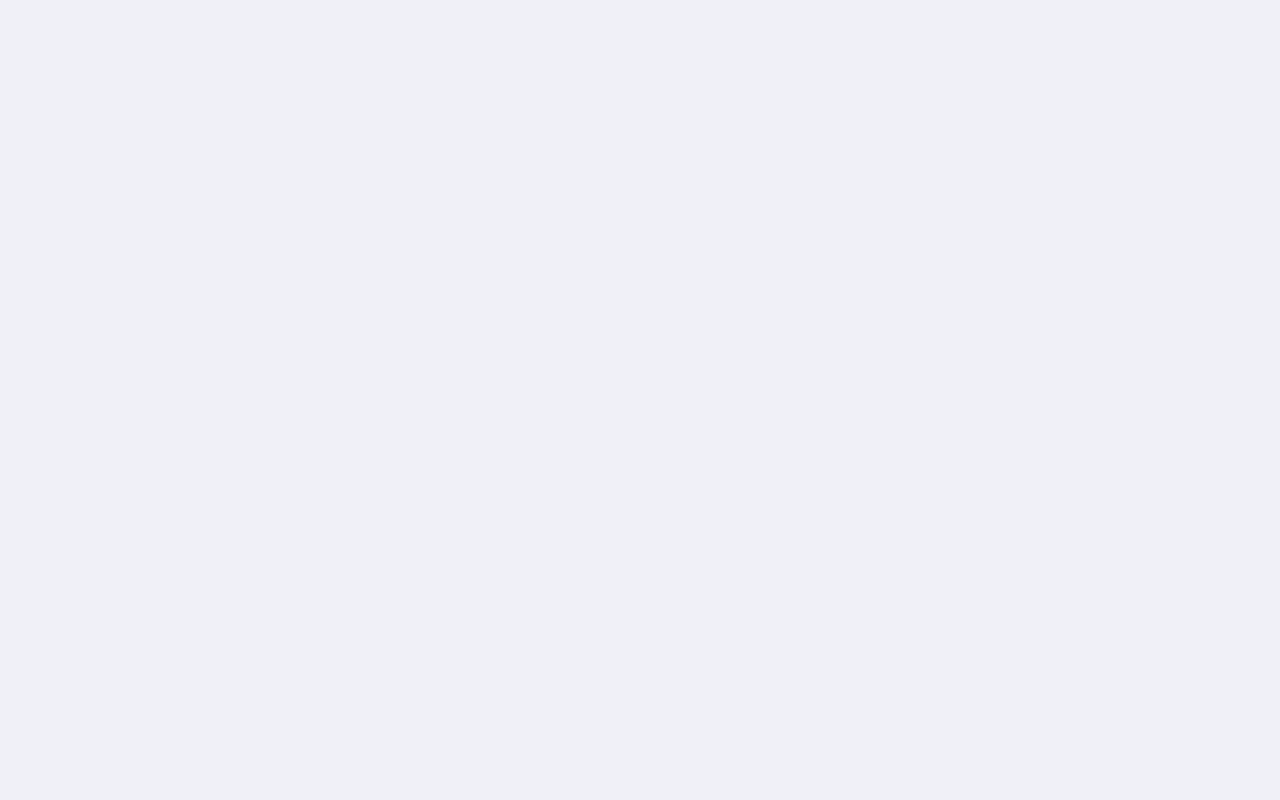
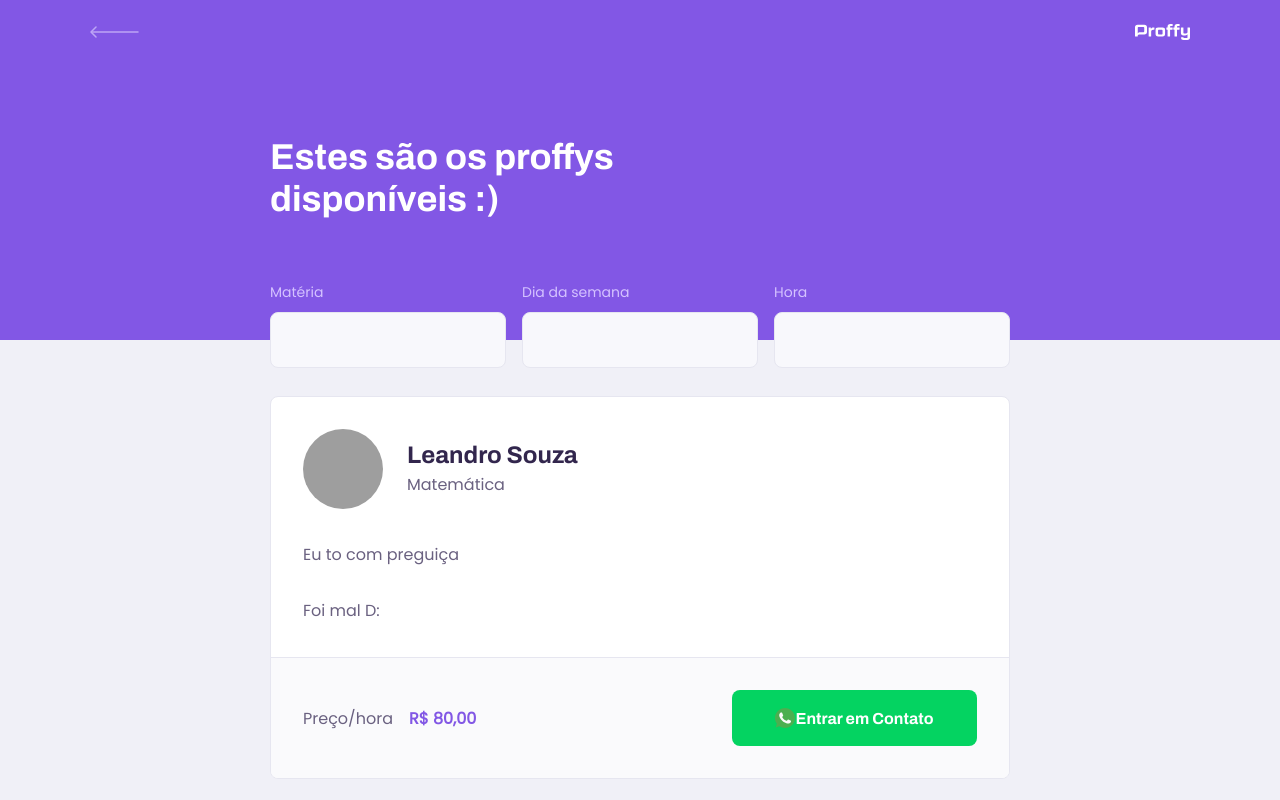
Before and after one commit to leandrosouzaa/proffy, a React (Create React App) app in the folder web/: page /study in a window 1280 px wide. Shown: the top 800 px of the page. Built offline with nearby package versions, Linux system fonts and the light colour scheme; grey boxes are pictures that could not be loaded.

Commit message:
feat: finish TeachersList page (only design)

```diff
--- a/web/src/pages/TeachersList/index.tsx
+++ b/web/src/pages/TeachersList/index.tsx
@@ -1,7 +1,41 @@
 import React from 'react';
 
+import { PageHeader, TeacherItem } from '../../components';
+
+import './styles.css';
+
 const TeachersList: React.FC = () => {
-  return <div />;
-}
+  return (
+    <div id="page-teacher-list" className="container">
+      <PageHeader title="Estes são os proffys disponíveis :)">
+        <form id="search-teachers">
+          <div className="input-block">
+            <label htmlFor="subject">Matéria</label>
+            <input type="text" name="subject" id="subject"/>
+          </div>
 
-export default TeachersList;
+          <div className="input-block">
+            <label htmlFor="week_day">Dia da semana</label>
+            <input type="text" name="week_day" id="week_day"/>
+          </div>
+
+          <div className="input-block">
+            <label htmlFor="time">Hora</label>
+            <input type="text" name="time" id="time"/>
+          </div>
+        </form>
+      </PageHeader>
+
+      <main>
+        <TeacherItem />
+        <TeacherItem />
+        <TeacherItem />
+        <TeacherItem />
+        <TeacherItem />
+
+      </main>
+    </div>
+    )
+  }
+
+  export default TeachersList;
--- /dev/null
+++ b/web/src/pages/TeachersList/styles.css
@@ -0,0 +1,77 @@
+#page-teacher-list {
+   width: 100vw;
+   height: 100vh;
+}
+
+#searcher-teachers {
+   margin-top: 3.2rem;
+}
+
+#search-teachers label {
+   color: var(--color-text-in-primary)
+}
+
+#search-teachers .input-block {
+   position: relative;
+}
+
+#search-teachers .input-block + .input-block {
+   margin-top: 1.4rem;
+}
+
+#search-teachers .input-block label {
+   font-size: 1.4rem;
+}
+
+#search-teachers .input-block input {
+   width: 100%;
+   height: 5.6rem;
+   margin-top: 0.8rem;
+   border-radius: 0.8rem;
+   background: var(--color-input-background);
+   border: 1px solid var(--color-line-in-white);
+   outline: 0;
+   padding: 0 1.6rem;
+   font: 1.6rem Archivo;
+}
+
+#search-teachers .input-block:focus-within::after {
+   width: calc(100%- 3.2rem);
+   height: 2px;
+   content: '';
+   background: var(--color-primary-light);
+   position: absolute;
+   left: 1.6rem;
+   right: 1.6rem;
+   bottom: 0;
+}
+
+#page-teacher-list main {
+   margin: 3.2rem auto;
+   width: 90%;
+}
+
+
+@media (min-width: 700px) {
+   #page-teacher-list {
+      max-width: 100%;
+   }
+
+   #search-teachers {
+      display:grid;
+      grid-template-columns: repeat(3, 1fr);
+      column-gap: 16px;
+      position: absolute;
+      bottom: -28px;
+   }
+
+   #search-teachers .input-block + .input-block {
+      margin-top: 0;
+   }
+
+   #page-teacher-list main {
+      padding: 3.2rem 0;
+      max-width: 740px;
+      margin: 0 auto;
+   }
+}
```
